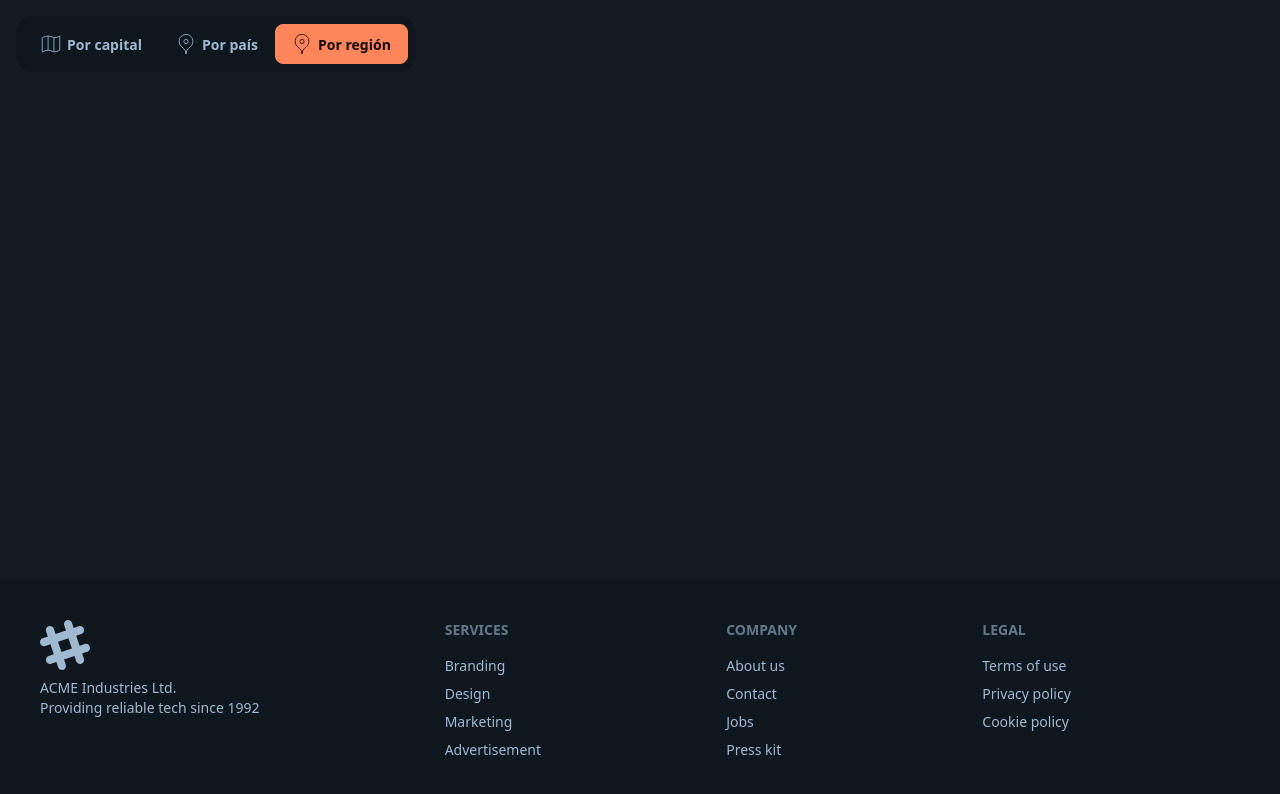
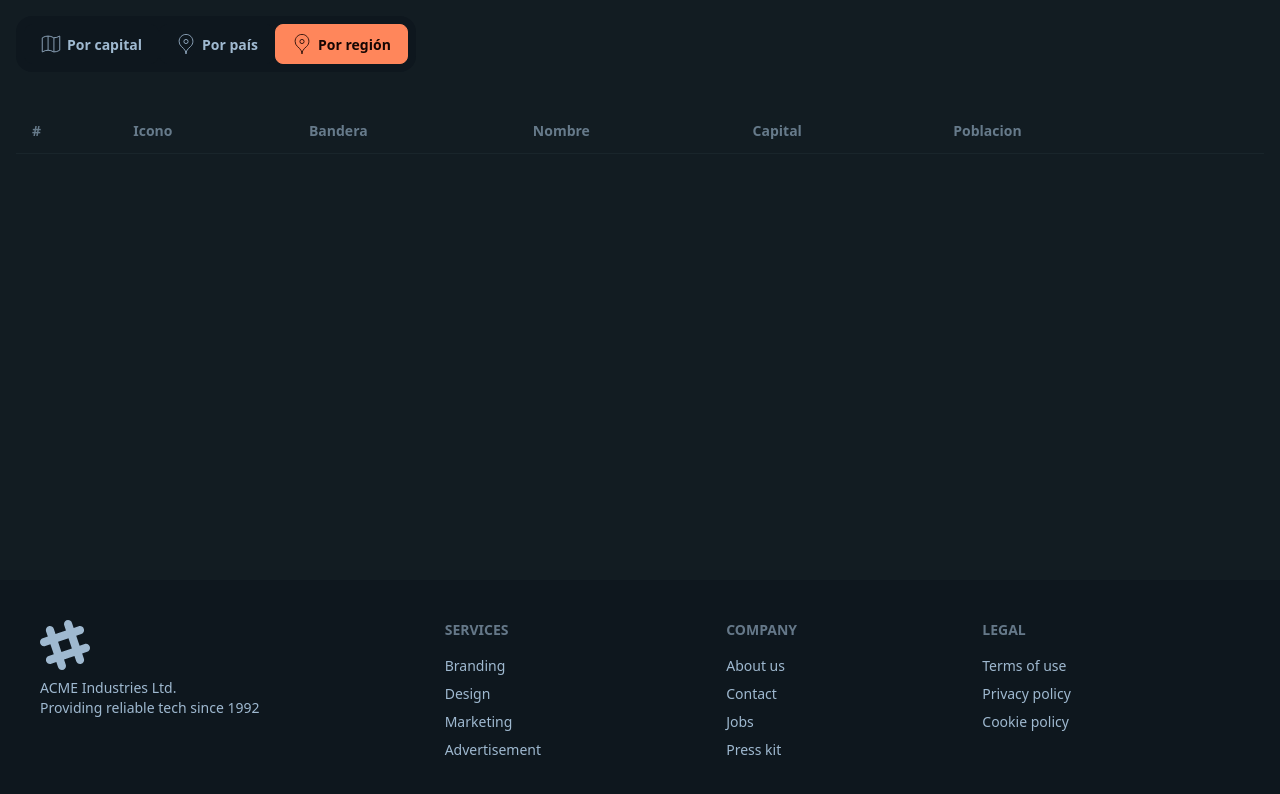
Before and after one commit to JenniArabel/CountryApp, an Angular app in the folder countryApp/: page /country/by-region in a window 1280 px wide. Shown: the top 794 px of the page. Built offline with nearby package versions, Linux system fonts and the light colour scheme.

Commit message:
Add country-list component to by-region-page with empty countries input

```diff
--- a/countryApp/src/app/country/pages/by-region-page/by-region-page.component.html
+++ b/countryApp/src/app/country/pages/by-region-page/by-region-page.component.html
@@ -1 +1,2 @@
 <!-- <country-list /> -->
+<country-list [countries]="[]" />
```
